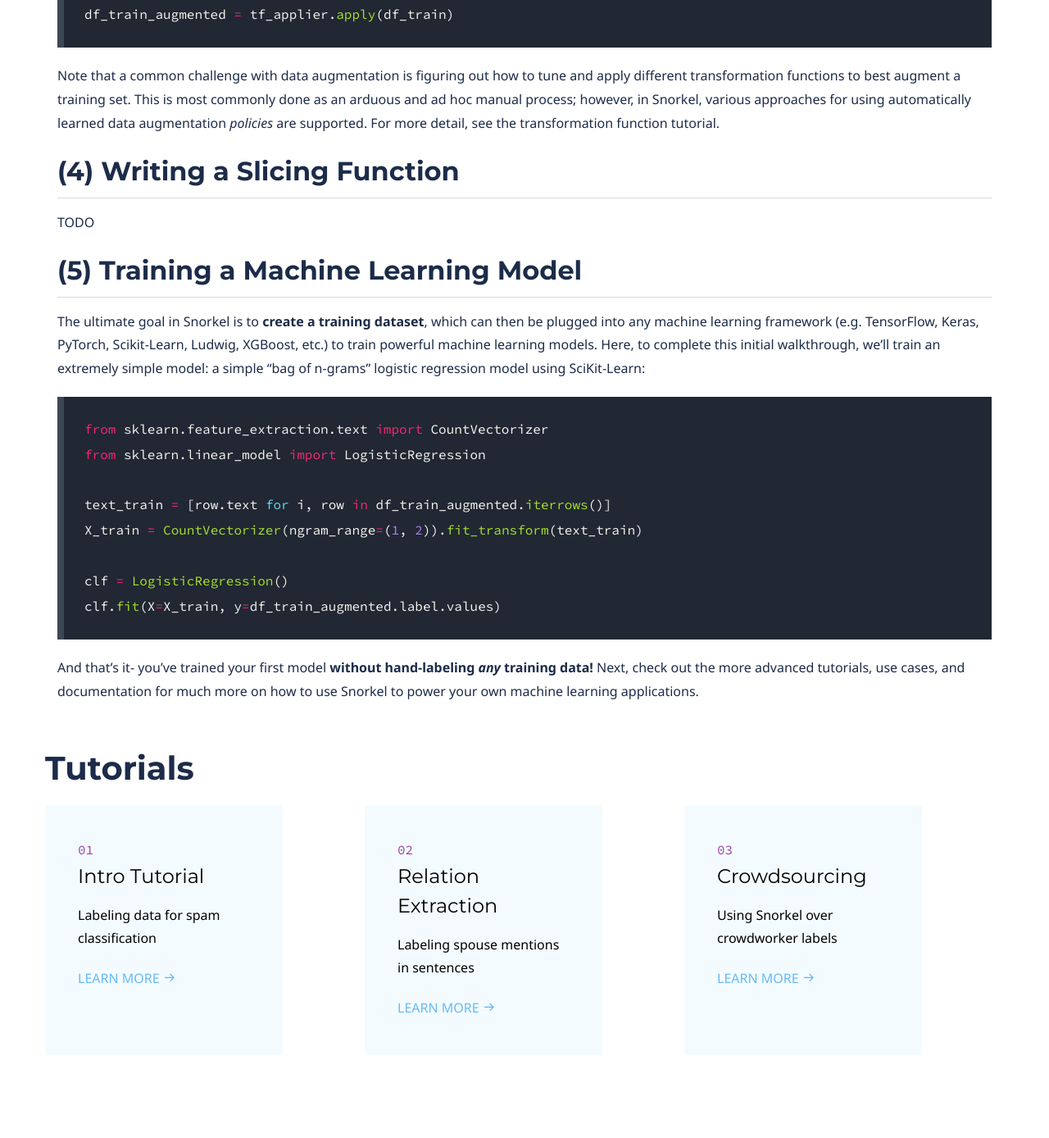
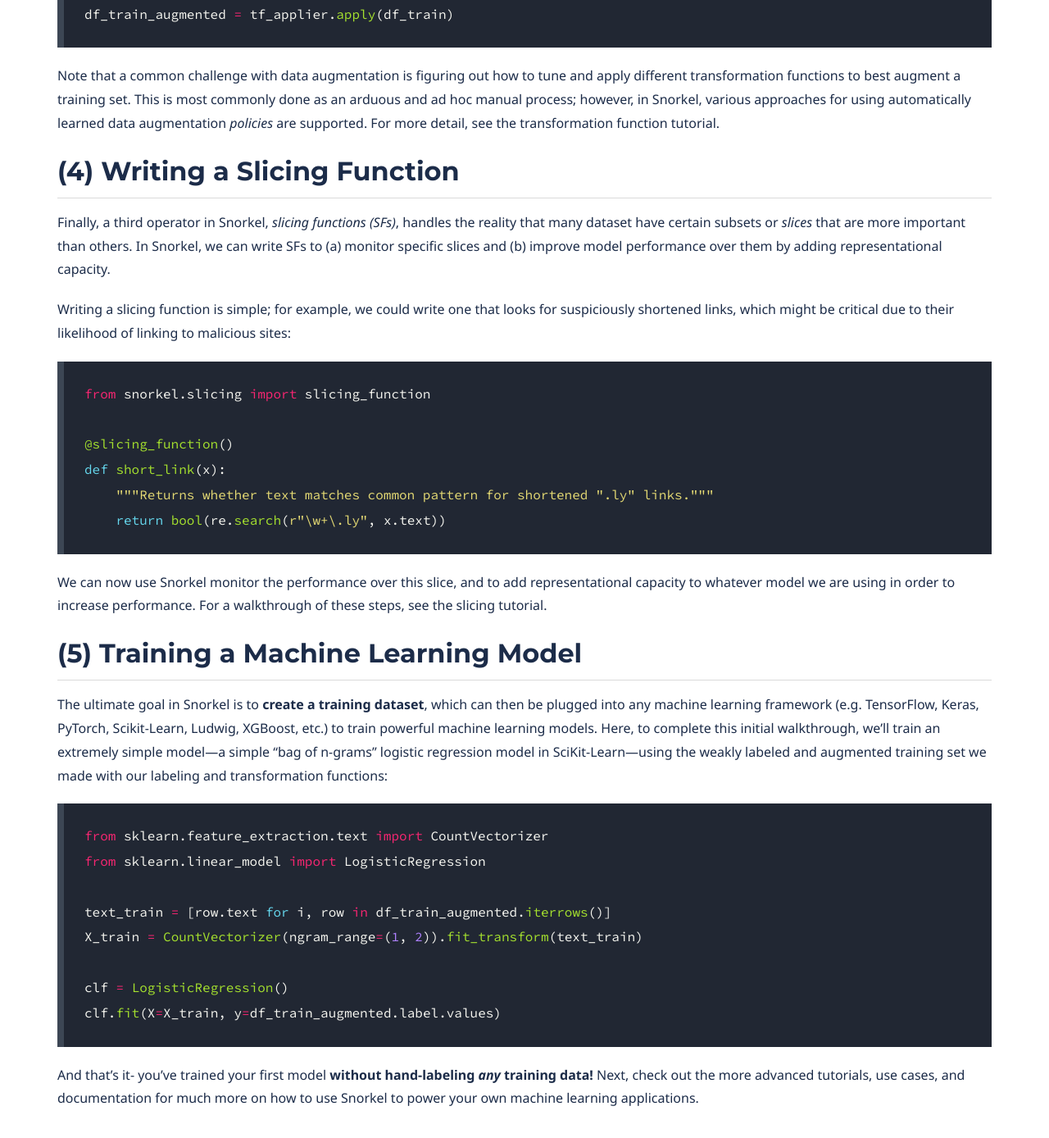
Before and after one commit to snorkel-team/website, a Jekyll site: the page built from get-started.md, in a window 1280 px wide and 1400 px high, scrolled down 6264 px. Shown: the top 1388 px of the window at 82% size. Built offline with Jekyll 4.4.1, drawn with Linux system fonts in a browser that asks for light colours; some web fonts are replaced; some of the changed text lies outside the part shown.

Commit message:
Adding SF stub to getting started tutorial

````diff
--- a/_tutorials/intro_tutorial.md
+++ b/_tutorials/intro_tutorial.md
@@ -136,7 +136,7 @@
 
 
 ```python
-# TODO: Filter out abstains
+df_train = df_train[df_train.label != ABSTAIN]
 ```
 
 Our ultimate goal is to use the resulting labeled training data points to train a machine learning model that can **generalize beyond the coverage of the labeling functions and the `LabelModel`**.
@@ -194,12 +194,28 @@
 
 ## (4) Writing a Slicing Function
 
-TODO
+Finally, a third operator in Snorkel, *slicing functions (SFs)*, handles the reality that many dataset have certain subsets or _slices_ that are more important than others.
+In Snorkel, we can write SFs to (a) monitor specific slices and (b) improve model performance over them by adding representational capacity.
+
+Writing a slicing function is simple; for example, we could write one that looks for suspiciously shortened links, which might be critical due to their likelihood of linking to malicious sites:
+
+
+```python
+from snorkel.slicing import slicing_function
+
+@slicing_function()
+def short_link(x):
+    """Returns whether text matches common pattern for shortened ".ly" links."""
+    return bool(re.search(r"\w+\.ly", x.text))
+```
+
+We can now use Snorkel monitor the performance over this slice, and to add representational capacity to whatever model we are using in order to increase performance.
+For a walkthrough of these steps, see the [slicing tutorial](#).
 
 ## (5) Training a Machine Learning Model
 
 The ultimate goal in Snorkel is to **create a training dataset**, which can then be plugged into any machine learning framework (e.g. TensorFlow, Keras, PyTorch, Scikit-Learn, Ludwig, XGBoost, etc.) to train powerful machine learning models.
-Here, to complete this initial walkthrough, we'll train an extremely simple model: a simple "bag of n-grams" logistic regression model using SciKit-Learn:
+Here, to complete this initial walkthrough, we'll train an extremely simple model---a simple "bag of n-grams" logistic regression model in SciKit-Learn---using the weakly labeled and augmented training set we made with our labeling and transformation functions:
 
 
 ```python
````
Also changed, not shown: other parts of _tutorials/intro_tutorial.md (+1 -1 lines).
